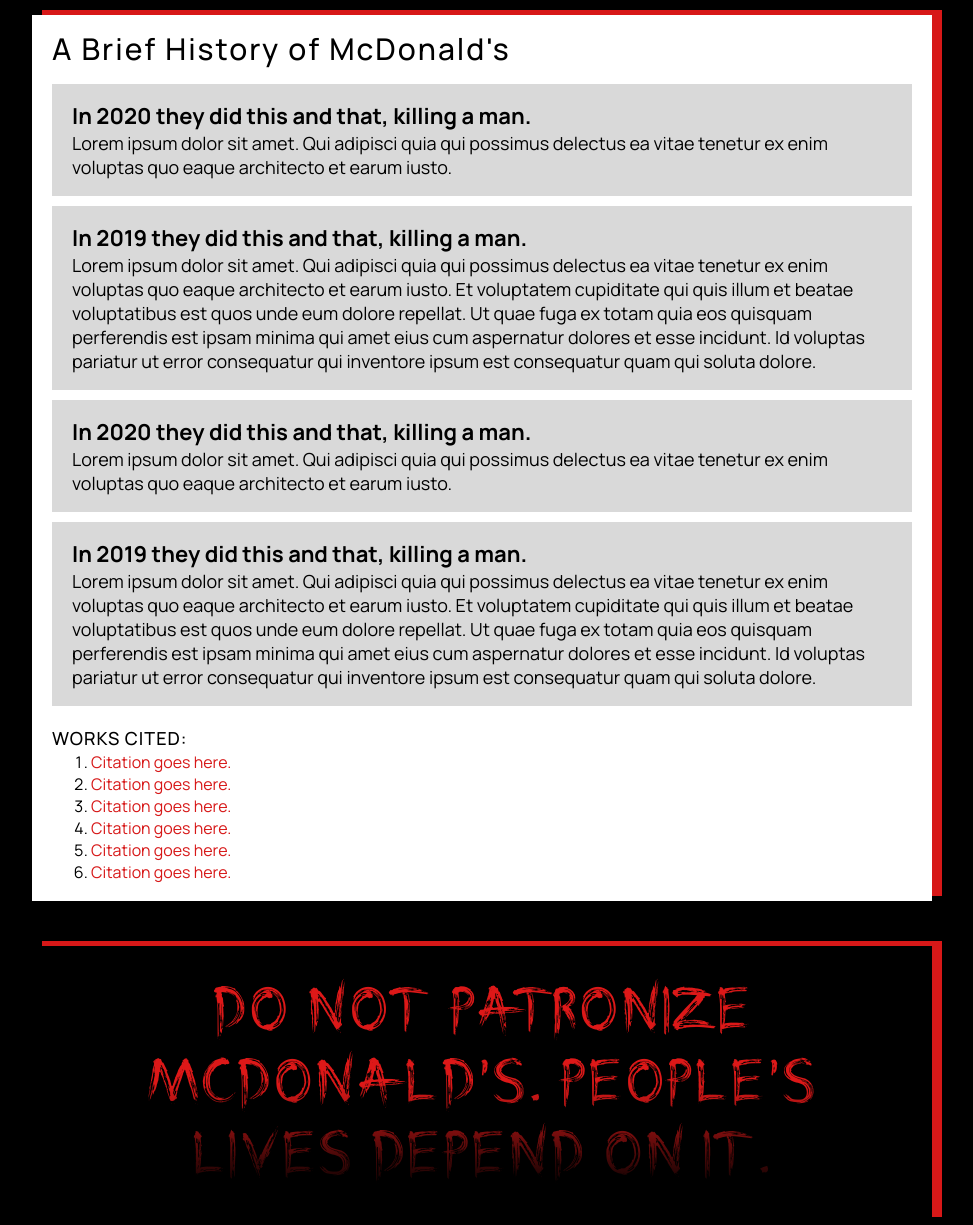
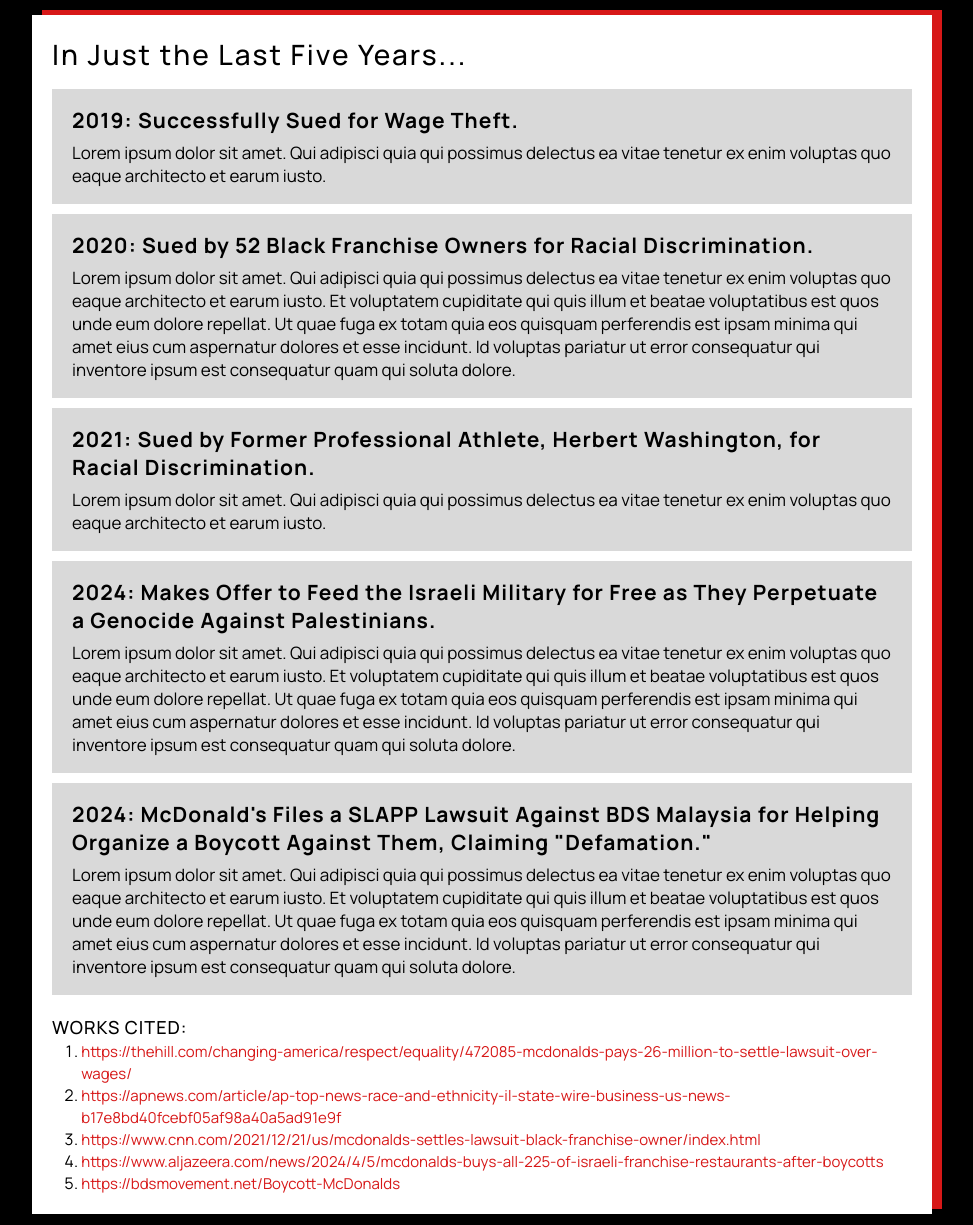
Before and after one commit to rynstwrt/Culture-Jamming-Final-Individual-Assignment, a plain HTML site: page mcdonalds.html in a window 1280 px wide. Shown: the part 187-1412 px from the top of the page, without its empty margins (158-1131 px from the left). Drawn offline with Linux system fonts and the light colour scheme; a web font is replaced by a local one.

Commit message:
Begin Populating McDonald's Info Page

```diff
--- a/css/info.scss
+++ b/css/info.scss
@@ -29,17 +29,24 @@ main
 
         //background-color: rgba( $color-darker, 0.95);
         background-color: white;
-        padding: 13px 20px;
+        //padding: 13px 20px;
+        padding: 15px 20px;
         color: black;
         box-shadow: 10px -5px rgba($color-red, 1);
 
         h4
         {
             //color: $color-red;
-            font-size: 30px;
-            margin-bottom: 15px;
+            //font-size: 30px;
+            font-size: 28px;
+            //margin-bottom: 15px;
+            margin-top: 5px;
+            //margin-bottom: 11px;
+            //margin-bottom: 13px;
+            margin-bottom: 16px;
             letter-spacing: 2px;
             font-weight: 500;
+            //font-weight: 700;
         }
 
         .card
@@ -51,14 +58,18 @@ main
 
             h5
             {
-                font-size: 22px;
+                //font-size: 22px;
+                font-size: 21px;
                 font-weight: 700;
                 font-family: $font-2;
+                letter-spacing: 1px;
+                margin-bottom: 7px;
             }
 
             p
             {
-                font-size: 18px;
+                //font-size: 18px;
+                font-size: 17px;
                 font-weight: 400;
             }
 
@@ -96,12 +107,13 @@ main
                 ul
                 {
                     list-style: decimal;
-                    margin-left: 4ch;
+                    margin-left: 3ch;
 
                     li > a
                     {
                         text-decoration: none;
                         color: $color-red;
+                        font-size: 15px;
 
                         &:hover
                         {
--- a/mcdonalds.html
+++ b/mcdonalds.html
@@ -25,40 +25,45 @@
 
     <main>
         <div class="section">
-            <h4>A Brief History of McDonald's</h4>
+            <!-- <h4>A Brief History of McDonald's</h4> -->
+            <!-- <h4>McDonald's: The Past Five Years</h4> -->
+            <h4>In Just the Last Five Years...</h4>
 
             <div class="card">
-                <h5>In 2020 they did this and that, killing a man.</h5>
+                <h5>2019: Successfully Sued for Wage Theft.</h5>
                 <p>Lorem ipsum dolor sit amet. Qui adipisci quia qui possimus delectus ea vitae tenetur ex enim voluptas quo eaque architecto et earum iusto.</p>
             </div>
 
             <div class="card">
-                <h5>In 2019 they did this and that, killing a man.</h5>
+                <h5>2020: Sued by 52 Black Franchise Owners for Racial Discrimination.</h5>
                 <p>Lorem ipsum dolor sit amet. Qui adipisci quia qui possimus delectus ea vitae tenetur ex enim voluptas quo eaque architecto et earum iusto. Et voluptatem cupiditate qui quis illum et beatae voluptatibus est quos unde eum dolore repellat. Ut quae fuga ex totam quia eos quisquam perferendis est ipsam minima qui amet eius cum aspernatur dolores et esse incidunt. Id voluptas pariatur ut error consequatur qui inventore ipsum est consequatur quam qui soluta dolore.</p>
             </div>
 
             <div class="card">
-                <h5>In 2020 they did this and that, killing a man.</h5>
+                <h5>2021: Sued by Former Professional Athlete, Herbert Washington, for Racial Discrimination.</h5>
                 <p>Lorem ipsum dolor sit amet. Qui adipisci quia qui possimus delectus ea vitae tenetur ex enim voluptas quo eaque architecto et earum iusto.</p>
             </div>
 
             <div class="card">
-                <h5>In 2019 they did this and that, killing a man.</h5>
+                <h5>2024: Makes Offer to Feed the Israeli Military for Free as They Perpetuate a Genocide Against Palestinians.</h5>
+                <p>Lorem ipsum dolor sit amet. Qui adipisci quia qui possimus delectus ea vitae tenetur ex enim voluptas quo eaque architecto et earum iusto. Et voluptatem cupiditate qui quis illum et beatae voluptatibus est quos unde eum dolore repellat. Ut quae fuga ex totam quia eos quisquam perferendis est ipsam minima qui amet eius cum aspernatur dolores et esse incidunt. Id voluptas pariatur ut error consequatur qui inventore ipsum est consequatur quam qui soluta dolore.</p>
+            </div>
+
+            <div class="card">
+                <h5>2024: McDonald's Files a SLAPP Lawsuit Against BDS Malaysia for Helping Organize a Boycott Against Them, Claiming "Defamation."</h5>
                 <p>Lorem ipsum dolor sit amet. Qui adipisci quia qui possimus delectus ea vitae tenetur ex enim voluptas quo eaque architecto et earum iusto. Et voluptatem cupiditate qui quis illum et beatae voluptatibus est quos unde eum dolore repellat. Ut quae fuga ex totam quia eos quisquam perferendis est ipsam minima qui amet eius cum aspernatur dolores et esse incidunt. Id voluptas pariatur ut error consequatur qui inventore ipsum est consequatur quam qui soluta dolore.</p>
             </div>
 
 
 
             <div class="card sources">
-                <!-- <h5>[CITATIONS]</h5> -->
                 <h5>Works Cited:</h5>
                 <ul>
-                    <li><a href="#" target="_blank">Citation goes here.</a></li>
-                    <li><a href="#" target="_blank">Citation goes here.</a></li>
-                    <li><a href="#" target="_blank">Citation goes here.</a></li>
-                    <li><a href="#" target="_blank">Citation goes here.</a></li>
-                    <li><a href="#" target="_blank">Citation goes here.</a></li>
-                    <li><a href="#" target="_blank">Citation goes here.</a></li>
+                    <li><a href="https://thehill.com/changing-america/respect/equality/472085-mcdonalds-pays-26-million-to-settle-lawsuit-over-wages/" target="_blank">https://thehill.com/changing-america/respect/equality/472085-mcdonalds-pays-26-million-to-settle-lawsuit-over-wages/</a></li>
+                    <li><a href="https://apnews.com/article/ap-top-news-race-and-ethnicity-il-state-wire-business-us-news-b17e8bd40fcebf05af98a40a5ad91e9f" target="_blank">https://apnews.com/article/ap-top-news-race-and-ethnicity-il-state-wire-business-us-news-b17e8bd40fcebf05af98a40a5ad91e9f</a></li>
+                    <li><a href="https://www.cnn.com/2021/12/21/us/mcdonalds-settles-lawsuit-black-franchise-owner/index.html" target="_blank">https://www.cnn.com/2021/12/21/us/mcdonalds-settles-lawsuit-black-franchise-owner/index.html</a></li>
+                    <li><a href="https://www.aljazeera.com/news/2024/4/5/mcdonalds-buys-all-225-of-israeli-franchise-restaurants-after-boycotts" target="_blank">https://www.aljazeera.com/news/2024/4/5/mcdonalds-buys-all-225-of-israeli-franchise-restaurants-after-boycotts</a></li>
+                    <li><a href="https://bdsmovement.net/Boycott-McDonalds" target="_blank">https://bdsmovement.net/Boycott-McDonalds</a></li>
                 </ul>
             </div>
         </div>
```
Also changed, not shown: css/info.css.
